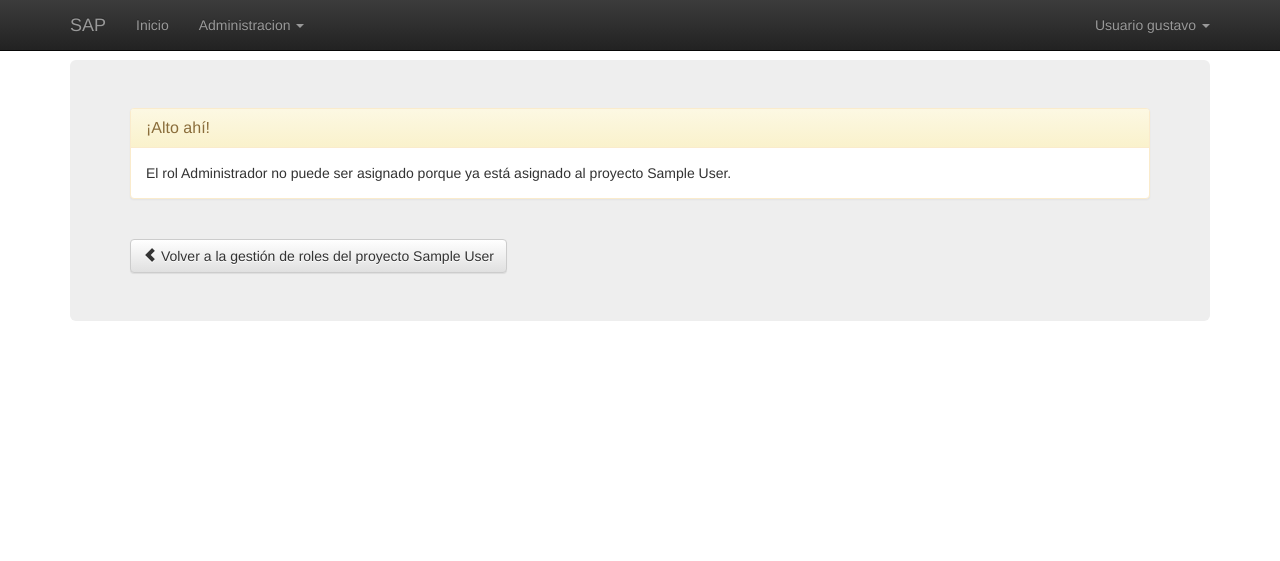
After one commit to 9andresc/proyecto-sap, a Django app: page /administracion/gestion_proyectos/confirmacion_agregar_rol/proyecto/1/1/ in a window 1280 px wide. The commit adds this page. Shown: the top 561 px of the page. Run offline with Django 3.2, Linux system fonts and the light colour scheme; a user stored in the database is signed in; data comes from the database, SQL or seed files in the repository; tables that the repository leaves empty hold one stand-in row (values such as "Sample post"); some libraries are stand-ins or nearby versions.

Commit message:
Funcionalidad agregada Se ha agregado la función de confirmación de agregación de un rol a un proyecto.

```diff
--- a/sap/administracion/templates/proyecto/agregar_rol.html
+++ b/sap/administracion/templates/proyecto/agregar_rol.html
@@ -20,7 +20,7 @@
                 			<tr>
                     			<td>{{ r.id }}</td>
                     			<td>{{ r.nombre }}</td>
-                    			<td><a class="btn btn-sm btn-default" href="/administracion/gestion_proyectos/confirmacion_agregar_usuario/proyecto/{{ proyecto.id }}/{{ u.id }}/"><span class="glyphicon glyphicon-plus"></span> Agregar</a></td>
+                    			<td><a class="btn btn-sm btn-default" href="/administracion/gestion_proyectos/confirmacion_agregar_rol/proyecto/{{ proyecto.id }}/{{ r.id }}/"><span class="glyphicon glyphicon-plus"></span> Agregar</a></td>
                 			</tr>
                 		{% endfor %}
                 	</tbody>
--- /dev/null
+++ b/sap/administracion/templates/proyecto/confirmacion_agregar_rol.html
@@ -0,0 +1,29 @@
+{% extends "base.html" %}
+{% block title %}SAP - Confirmación{% endblock %}
+{% block content %}
+<div class="jumbotron">
+	<div class="bs-example">
+		{% if valido %}
+			<div class="panel panel-success">
+      			<div class="panel-heading">
+        			<h3 class="panel-title">¡Éxito!</h3>
+      			</div>
+      			<div class="panel-body">
+        			El rol {{ rol.nombre }} fue asignado al proyecto {{ proyecto.nombre }}.
+      			</div>
+      		</div>
+		{% else %}
+			<div class="panel panel-warning">
+      			<div class="panel-heading">
+        			<h3 class="panel-title">¡Alto ahí!</h3>
+      			</div>
+      			<div class="panel-body">
+        			El rol {{ rol.nombre }} no puede ser asignado porque ya está asignado al proyecto {{ proyecto.nombre }}.
+      			</div>
+      		</div>
+		{% endif %}
+	</div>
+	<br>
+	<a class="btn btn-default" href="{% url 'vista_roles_proyecto' id_proyecto=proyecto.id %}"><span class="glyphicon glyphicon-chevron-left"></span> Volver a la gestión de roles del proyecto {{ proyecto.nombre }}</a>
+</div>
+{% endblock %}
--- a/sap/administracion/urls.py
+++ b/sap/administracion/urls.py
@@ -9,7 +9,7 @@ from administracion.views import gestion_tipos_atributo_view, crear_tipo_atribut
 from administracion.views import gestion_proyectos_view, crear_proyecto_view, visualizar_proyecto_view, modificar_proyecto_view, eliminar_proyecto_view
 from administracion.views import usuarios_proyecto_view, proyecto_agregar_usuario_view, confirmacion_proyecto_agregar_usuario_view, proyecto_quitar_usuario_view
 from administracion.views import fases_proyecto_view, proyecto_agregar_fase_view, confirmacion_proyecto_agregar_fase_view, proyecto_quitar_fase_view
-from administracion.views import roles_proyecto_view, proyecto_agregar_rol_view
+from administracion.views import roles_proyecto_view, proyecto_agregar_rol_view, confirmacion_proyecto_agregar_rol_view
 
 urlpatterns = patterns('',
     url(r'^administracion/gestion_usuarios/$', gestion_usuarios_view, name="vista_gestion_usuarios"),
@@ -51,4 +51,5 @@ urlpatterns = patterns('',
     url(r'^administracion/gestion_proyectos/quitar_fase/proyecto/(?P<id_proyecto>.*)/(?P<id_fase>.*)/$', proyecto_quitar_fase_view, name="vista_proyecto_quitar_fase"),
     url(r'^administracion/gestion_proyectos/roles/proyecto/(?P<id_proyecto>.*)/$', roles_proyecto_view, name="vista_roles_proyecto"),
     url(r'^administracion/gestion_proyectos/agregar_rol/proyecto/(?P<id_proyecto>.*)/$', proyecto_agregar_rol_view, name="vista_proyecto_agregar_rol"),
+    url(r'^administracion/gestion_proyectos/confirmacion_agregar_rol/proyecto/(?P<id_proyecto>.*)/(?P<id_rol>.*)/$', confirmacion_proyecto_agregar_rol_view, name="vista_confirmacion_proyecto_agregar_rol"),
 )
--- a/sap/administracion/views.py
+++ b/sap/administracion/views.py
@@ -641,3 +641,22 @@ def proyecto_agregar_rol_view(request, id_proyecto):
     roles = Rol.objects.all()
     ctx = {'proyecto':proyecto, 'roles':roles}
     return render_to_response('proyecto/agregar_rol.html', ctx, context_instance=RequestContext(request))
+
+@login_required(login_url='/login/')
+def confirmacion_proyecto_agregar_rol_view(request, id_proyecto, id_rol):
+    """
+    Permite agregar un rol previamente seleccionado a un proyecto existente en el
+    sistema.
+    """
+    valido = False
+    proyecto = Proyecto.objects.get(id=id_proyecto)
+    rol = Rol.objects.get(id=id_rol)
+    try:
+        role = proyecto.roles.get(id=id_rol)
+    except Rol.DoesNotExist:
+        valido = True
+    if valido:
+        proyecto.roles.add(rol)
+        proyecto.save()
+    ctx = {'proyecto':proyecto, 'rol':rol, 'valido':valido}
+    return render_to_response('proyecto/confirmacion_agregar_rol.html', ctx, context_instance=RequestContext(request))
```
